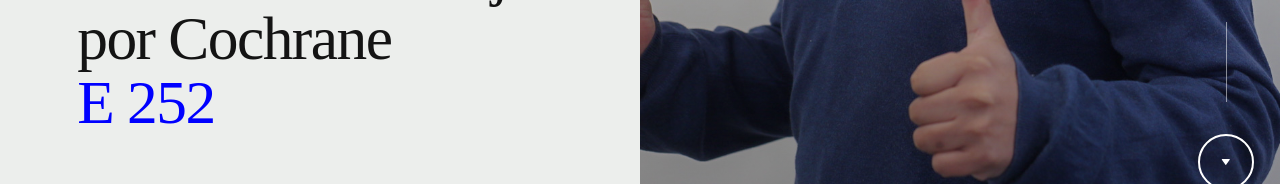
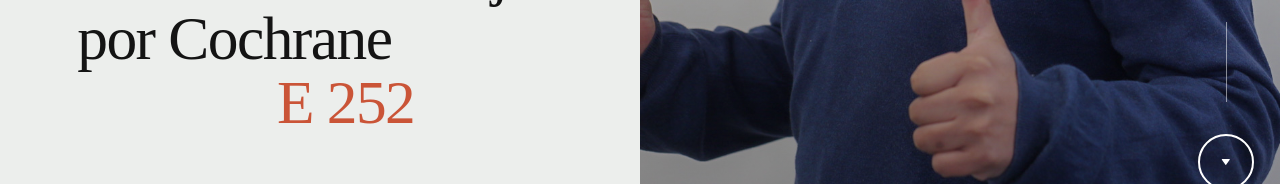
Before and after one commit to multix20/ManuelConcejal, a plain HTML site: page index.html in a window 1280 px wide. Shown: the part 610-794 px from the top of the page. Drawn offline with nearby package versions, Linux system fonts and the light colour scheme; a web font is replaced by a local one.

Commit message:
cambio en el titulo

```diff
--- a/index.html
+++ b/index.html
@@ -93,7 +93,7 @@
                         <h1 class="s-intro__content-title">
                             Manuel Elias Puñalef Domke<br>
                             candidato a concejal por Cochrane<br>
-                            <p style="color: blue;">E 252 </p>
+                            <span style="color: rgb(202, 84, 55); display: block; text-align: center;">E 252</span>
                         </h1>
 
                     </div> <!-- s-intro__content-text -->
```
